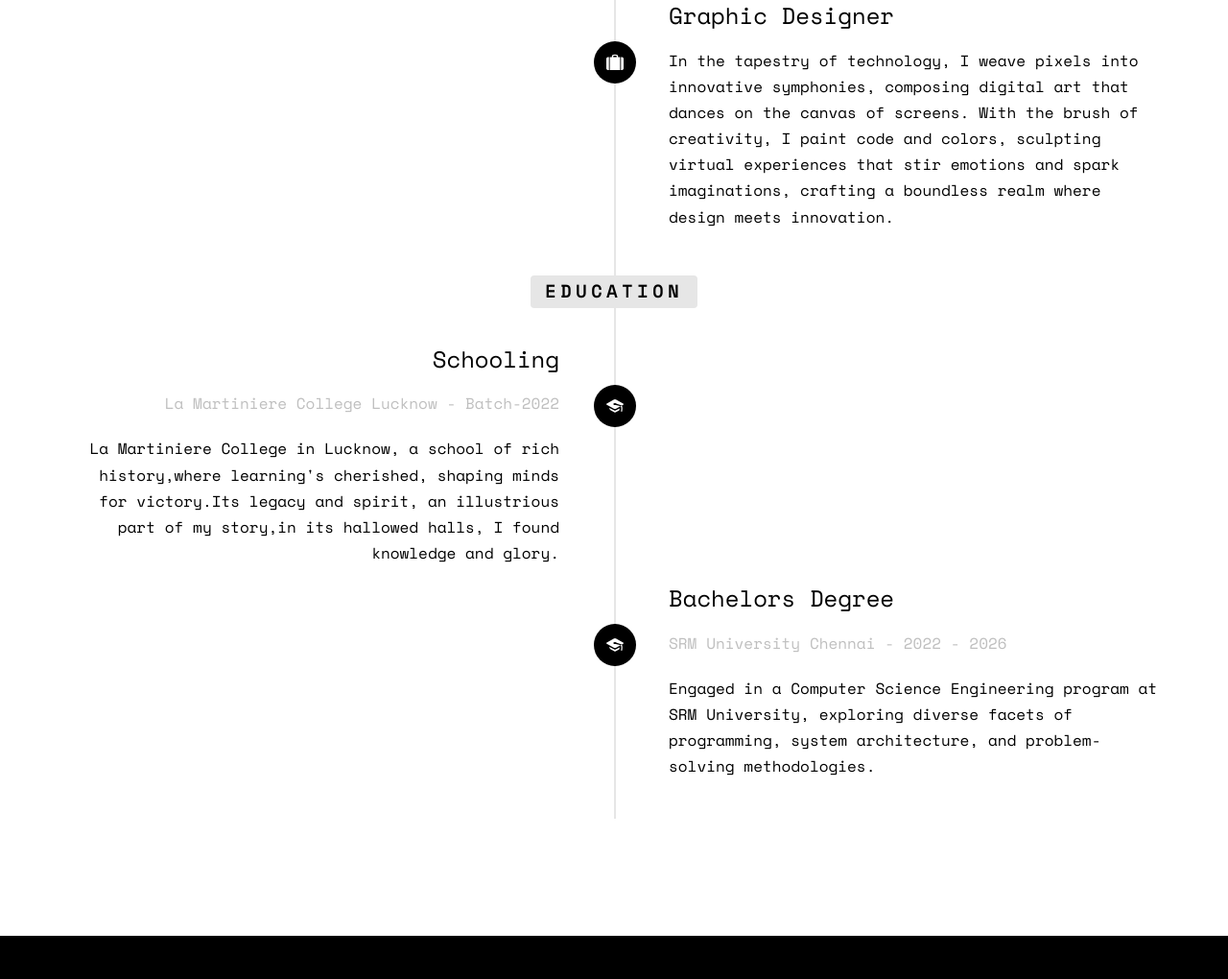
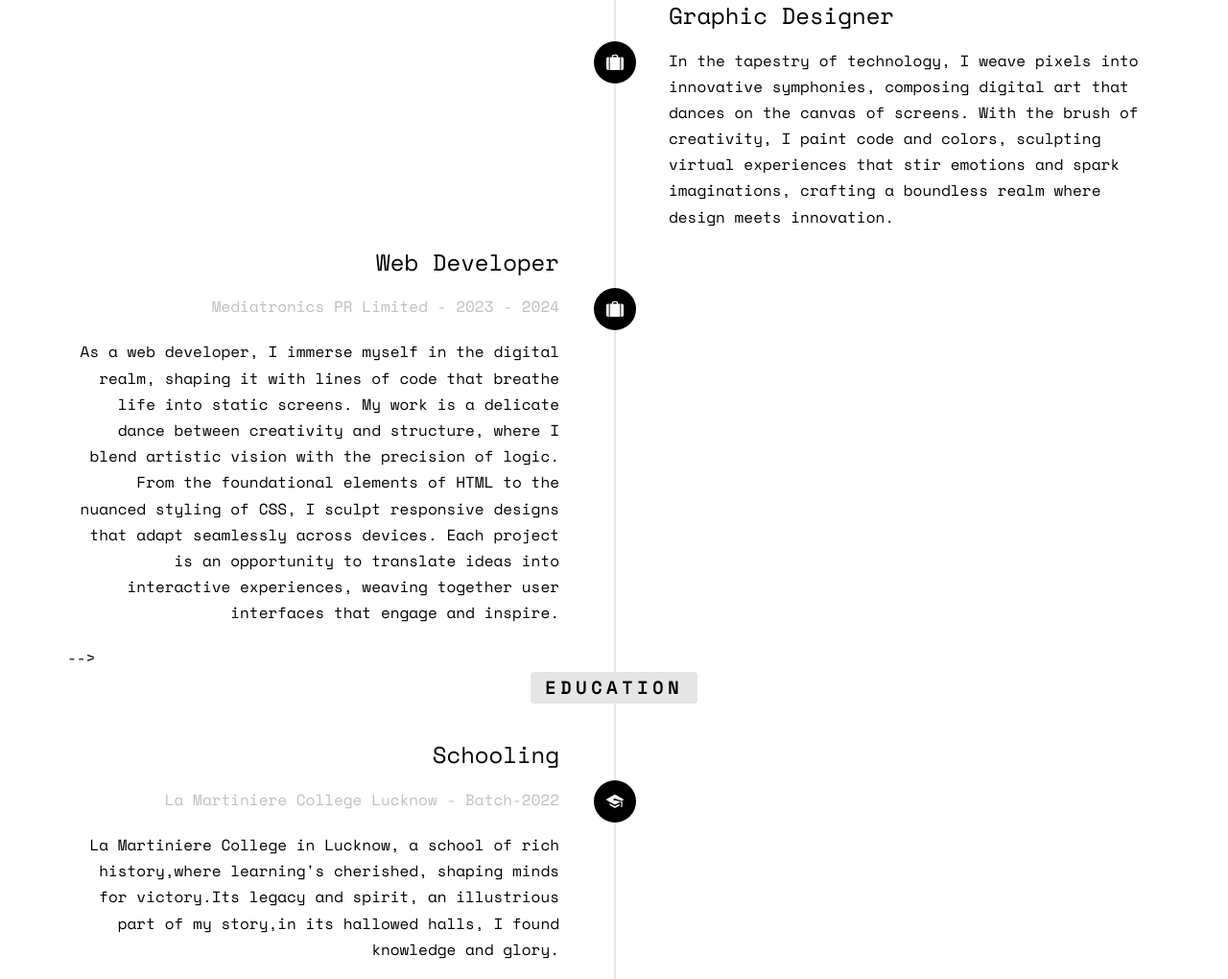
Before and after one commit to harshmehrotra17/Portfolio, a plain HTML site: page index.html in a window 1280 px wide. Shown: the part 2359-3379 px from the top of the page at 96% size. Drawn offline with nearby package versions, Linux system fonts and the light colour scheme; files whose address does not match are found by name.

Commit message:
index.html

```diff
--- a/index.html
+++ b/index.html
@@ -158,15 +158,15 @@
 								</div>
 							</div>
 						</li>
-						<!--<li class="animate-box timeline-unverted">
+						<li class="animate-box timeline-unverted">
 							<div class="timeline-badge"><i class="icon-suitcase"></i></div>
 							<div class="timeline-panel">
 								<div class="timeline-heading">
-									<h3 class="timeline-title">UI/UX Designer</h3>
-									<span class="company">Digital Jugglers - 2022 - 2023</span>
+									<h3 class="timeline-title">Web Developer</h3>
+									<span class="company">Mediatronics PR Limited - 2023 - 2024</span>
 								</div>
 								<div class="timeline-body">
-									<p>I craft immersive digital experiences by merging creativity and user-centric design as a UI/UX designer. My focus is on creating intuitive interfaces that harmonize aesthetics with seamless user interactions, aiming to enhance user satisfaction and functionality. Passionate about understanding user needs, I specialize in designing interfaces that strike a perfect balance between aesthetics and usability.</p>
+									<p>As a web developer, I immerse myself in the digital realm, shaping it with lines of code that breathe life into static screens. My work is a delicate dance between creativity and structure, where I blend artistic vision with the precision of logic. From the foundational elements of HTML to the nuanced styling of CSS, I sculpt responsive designs that adapt seamlessly across devices. Each project is an opportunity to translate ideas into interactive experiences, weaving together user interfaces that engage and inspire.</p>
 								</div>
 							</div>
 						</li>-->
```
